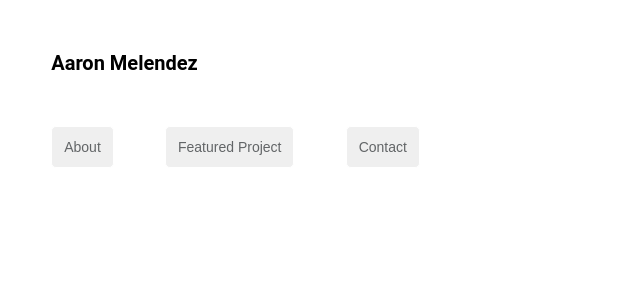
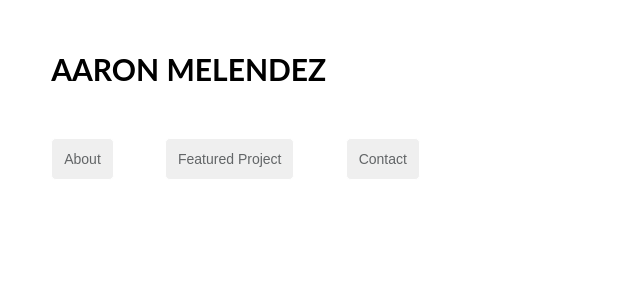
Before and after one commit to amelendez37/Portfolio, a React app: page / in a window 1280 px wide. Shown: the top 300 px of the page, without its empty margins (0-640 px from the left). Built offline with nearby package versions, Linux system fonts and the light colour scheme; the HTML template or start-up script is replaced by a standard one.

Commit message:
Change font family

```diff
--- a/src/components/header/header.jsx
+++ b/src/components/header/header.jsx
@@ -7,6 +7,8 @@ const Container = styled.div``;
 
 const Title = styled.h1`
   margin: 4% 0 4% 4%;
+  font-size: 3rem;
+  text-transform: uppercase;
 `;
 
 const Header = () => (
--- a/src/index.js
+++ b/src/index.js
@@ -16,7 +16,7 @@ injectGlobal`
   html {
     box-sizing: border-box;
     font-size: 62.5%;
-    font-family: 'Roboto', sans-serif;
+    font-family: 'Lato', sans-serif;
   }
 `;
 
```
Also changed, not shown: 1 other file (tests, documents, lock files or other folders).
